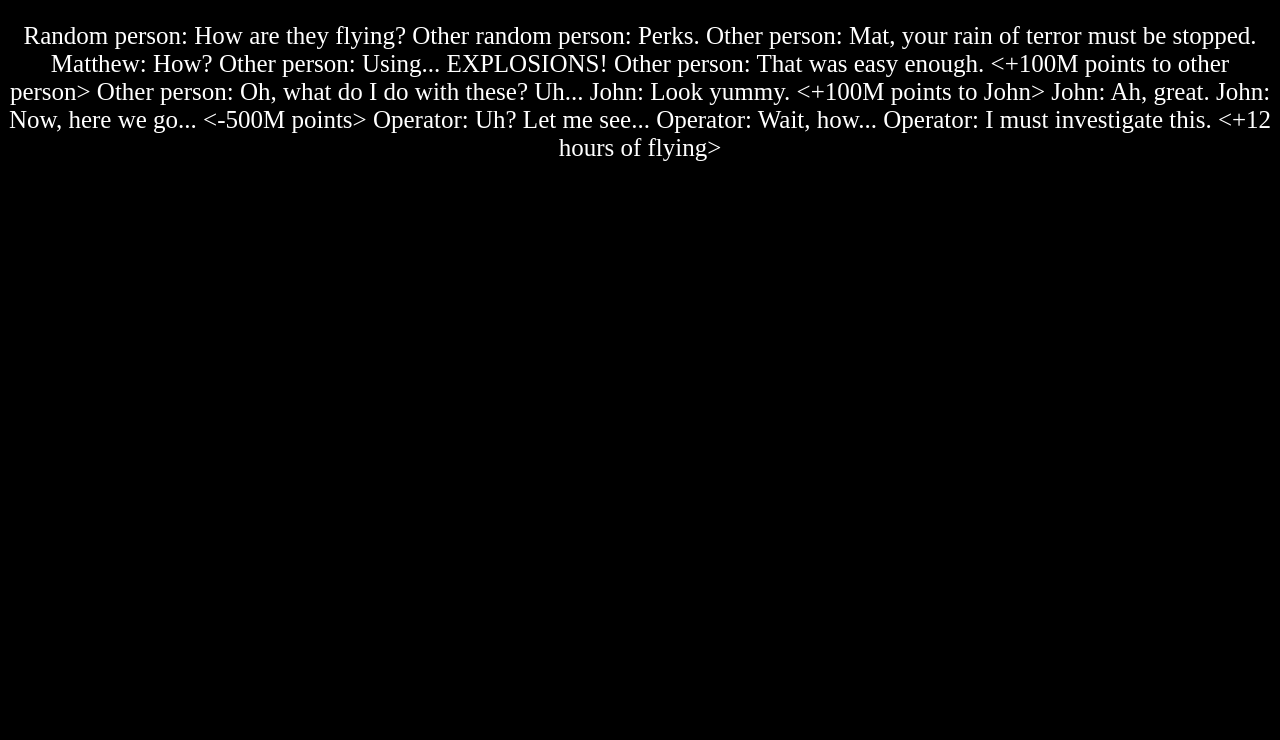
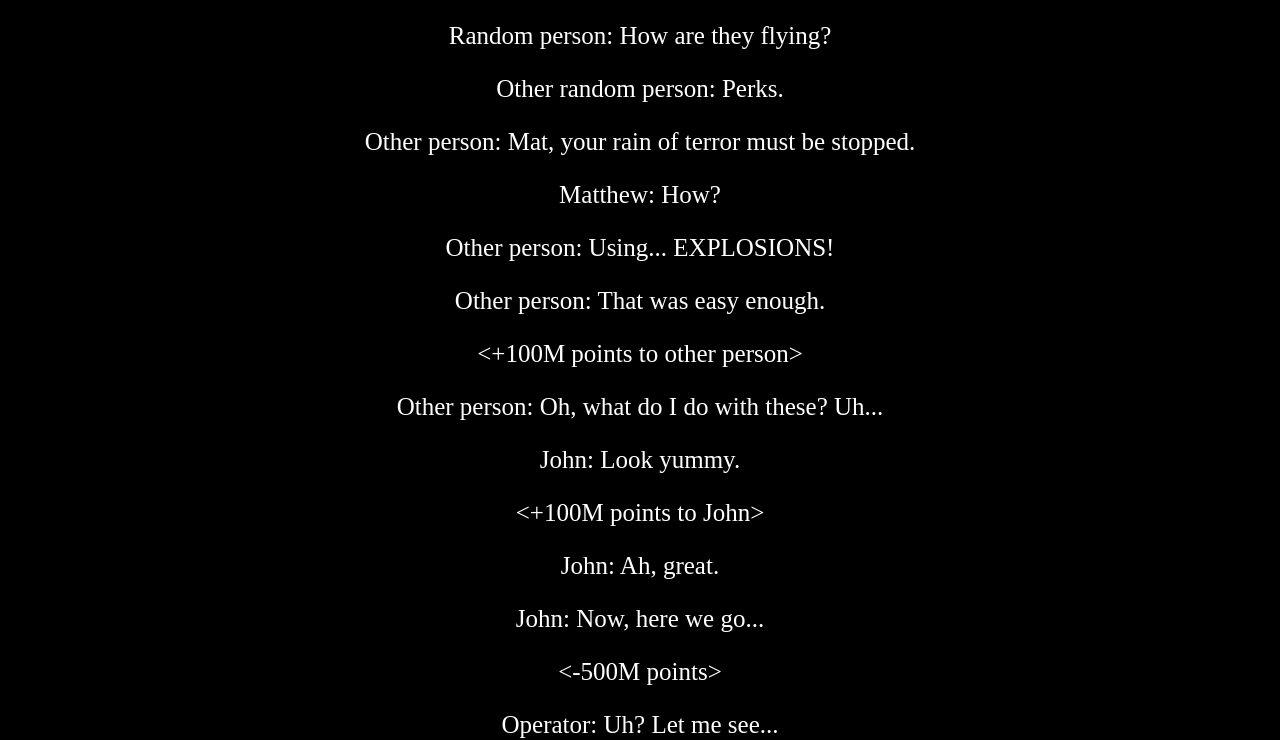
Before and after one commit to NotAGenericProgrammer/NotAGenericProgrammer.github.io, a plain HTML site: page writing/perks/part1.html in a window 1280 px wide. Shown: the part 61-801 px from the top of the page. Drawn offline with Linux system fonts and the light colour scheme.

Commit message:
Update part1.html

```diff
--- a/writing/perks/part1.html
+++ b/writing/perks/part1.html
@@ -19,38 +19,36 @@
 </head>
 <body>
 	<h1>Part 1</h1>
-	<p>
-<person flying>
-Random person: How are they flying?
-Other random person: Perks.
-<person flying meets other person>
-Other person: Mat, your rain of terror must be stopped.
-Matthew: How?
-Other person: Using... EXPLOSIONS!
-<Matthew explodes>
-Other person: That was easy enough.
-<+100M points to other person>
-Other person: Oh, what do I do with these? Uh...
-John: Look yummy.
-<John explodes other person>
-<+100M points to John>
-John: Ah, great.
-<John flies away>
-<John lands at the top of Mount Everest>
-John: Now, here we go...
-<-500M points>
-<Portal opens>
-<John goes through portal>
-<At Interdimensional Centre>
-<beep, beep, machine: level 10 threat>
-Operator: Uh? Let me see...
-<machine: containment breach, interdimensional travel without visa>
-Operator: Wait, how...
-Operator: I must investigate this.
-<Operator goes to perk renewal machine>
-<Operator enters in 10M more points>
-<+12 hours of flying>
-<Operator flies away>
-  </p>
+<p><person flying></p>
+<p>Random person: How are they flying?</p>
+<p>Other random person: Perks.</p>
+<p><person flying meets other person></p>
+<p>Other person: Mat, your rain of terror must be stopped.</p>
+<p>Matthew: How?</p>
+<p>Other person: Using... EXPLOSIONS!</p>
+<p><Matthew explodes></p>
+<p>Other person: That was easy enough.</p>
+<p><+100M points to other person></p>
+<p>Other person: Oh, what do I do with these? Uh...</p>
+<p>John: Look yummy.</p>
+<p><John explodes other person></p>
+<p><+100M points to John></p>
+<p>John: Ah, great.</p>
+<p><John flies away></p>
+<p><John lands at the top of Mount Everest></p>
+<p>John: Now, here we go...</p>
+<p><-500M points></p>
+<p><Portal opens></p>
+<p><John goes through portal></p>
+<p><At Interdimensional Centre></p>
+<p><beep, beep, machine: level 10 threat></p>
+<p>Operator: Uh? Let me see...</p>
+<p><machine: containment breach, interdimensional travel without visa></p>
+<p>Operator: Wait, how...</p>
+<p>Operator: I must investigate this.</p>
+<p><Operator goes to perk renewal machine></p>
+<p><Operator enters in 10M more points></p>
+<p><+12 hours of flying></p>
+<p><Operator flies away</p>
 </body>
 </html
```
